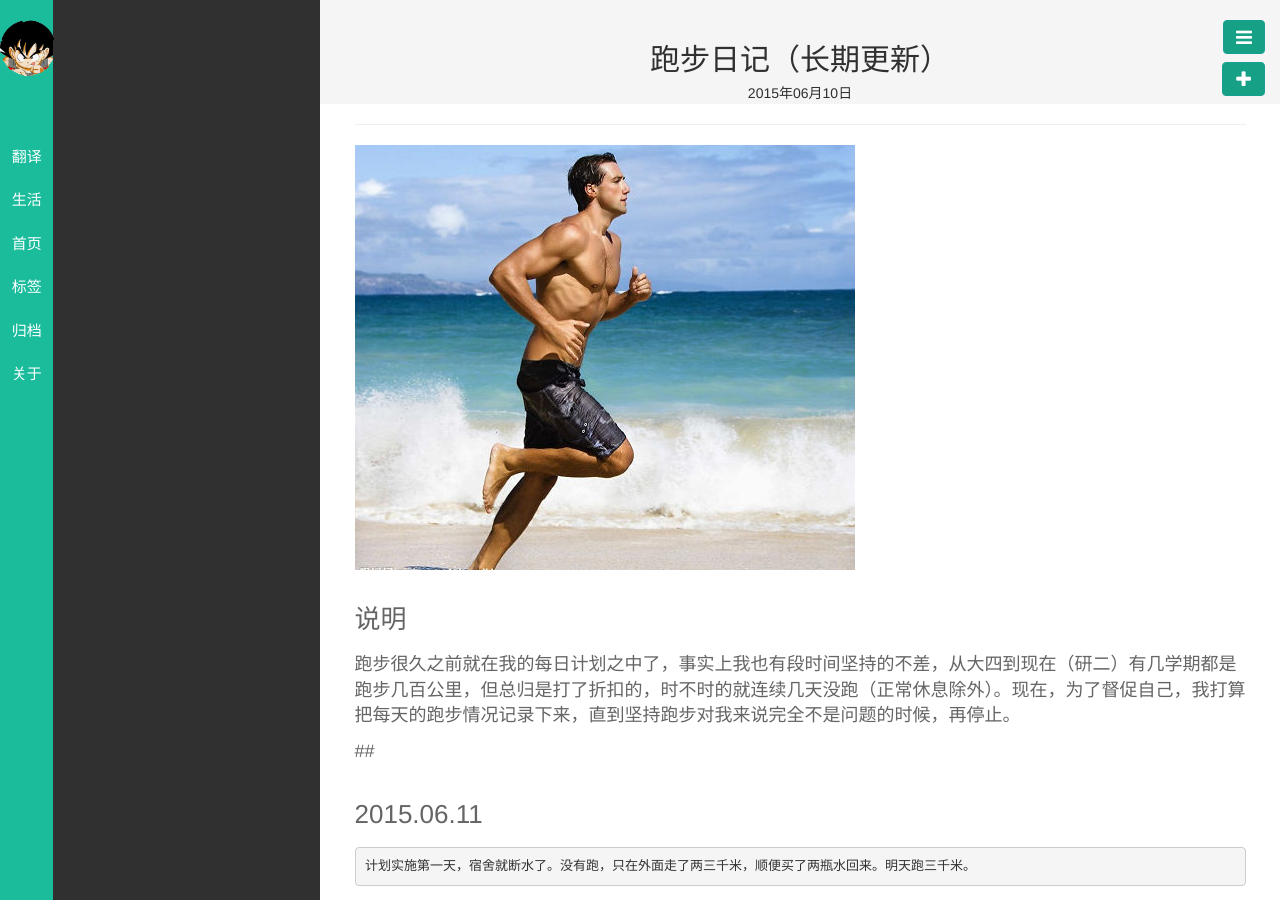
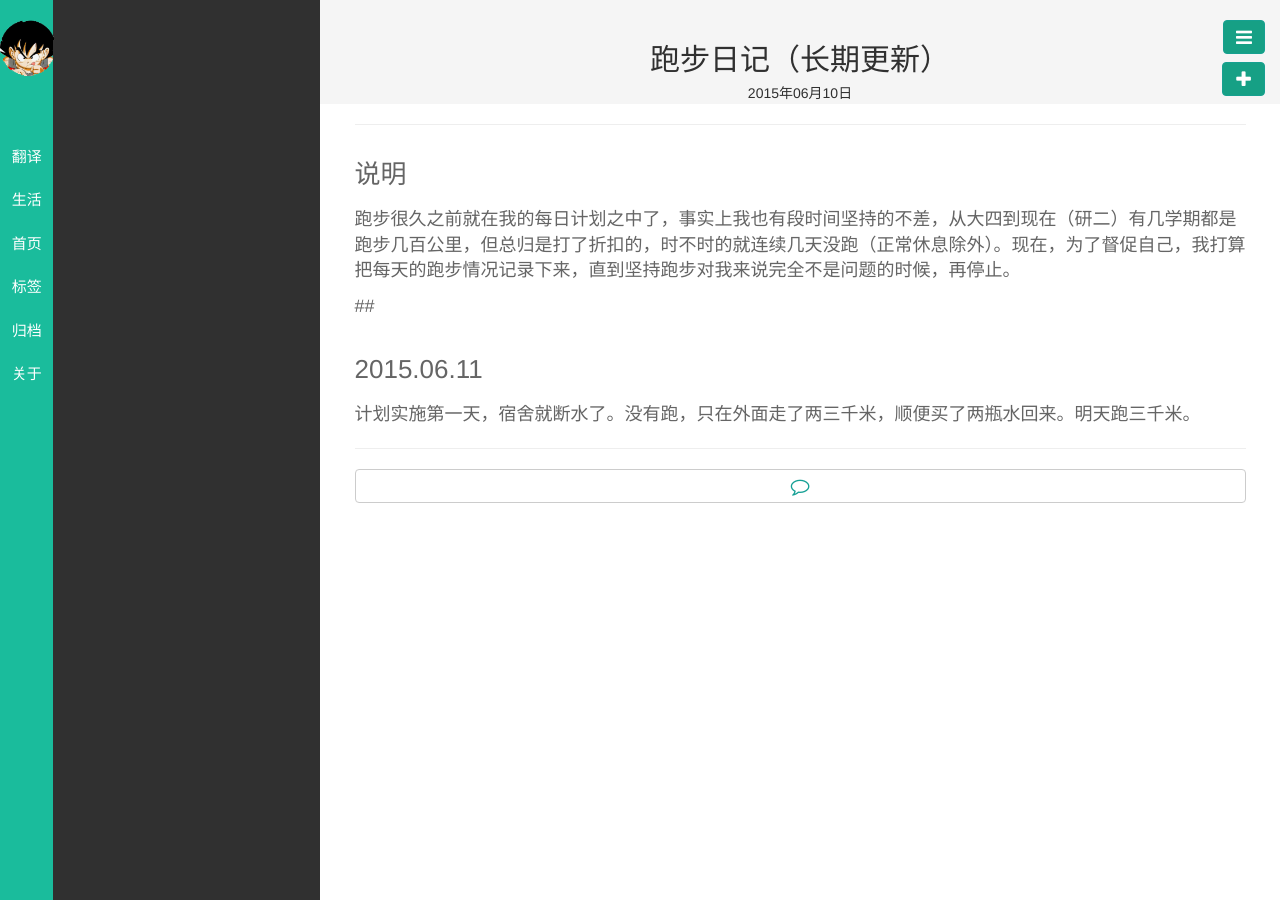
Before and after one commit to liujianglong/liujianglong.github.io, a Jekyll site: the page built from _posts/博客/2015-06-10-running-diary.md, in a window 1280 px wide. Built offline with Jekyll 4.4.1, drawn with Linux system fonts in a browser that asks for light colours; nearby versions of some CDN libraries; library files that are not in the unit come from our copies; Markdown is read by kramdown in place of the engine named in the settings.

Commit message:
修改了日记样式，删除了图片

```diff
--- a/_posts/博客/2015-06-10-running-diary.md
+++ b/_posts/博客/2015-06-10-running-diary.md
@@ -7,7 +7,6 @@
 description:
 ---
 
-![1](/public/img/life/running.jpg)
 
 ### 说明
 
@@ -17,4 +16,5 @@
 
 
 ### 2015.06.11
-	计划实施第一天，宿舍就断水了。没有跑，只在外面走了两三千米，顺便买了两瓶水回来。明天跑三千米。
+
+计划实施第一天，宿舍就断水了。没有跑，只在外面走了两三千米，顺便买了两瓶水回来。明天跑三千米。
```
